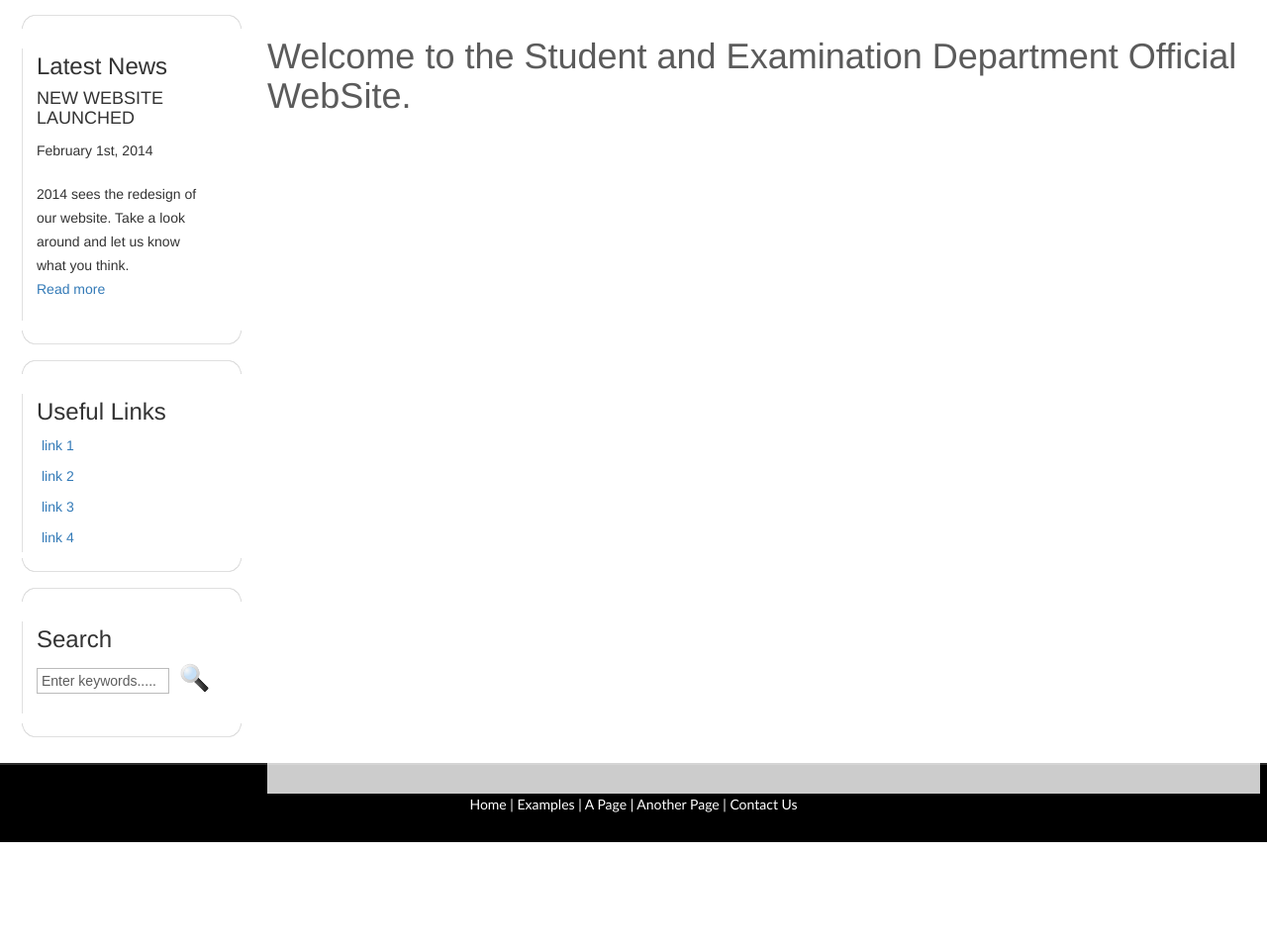
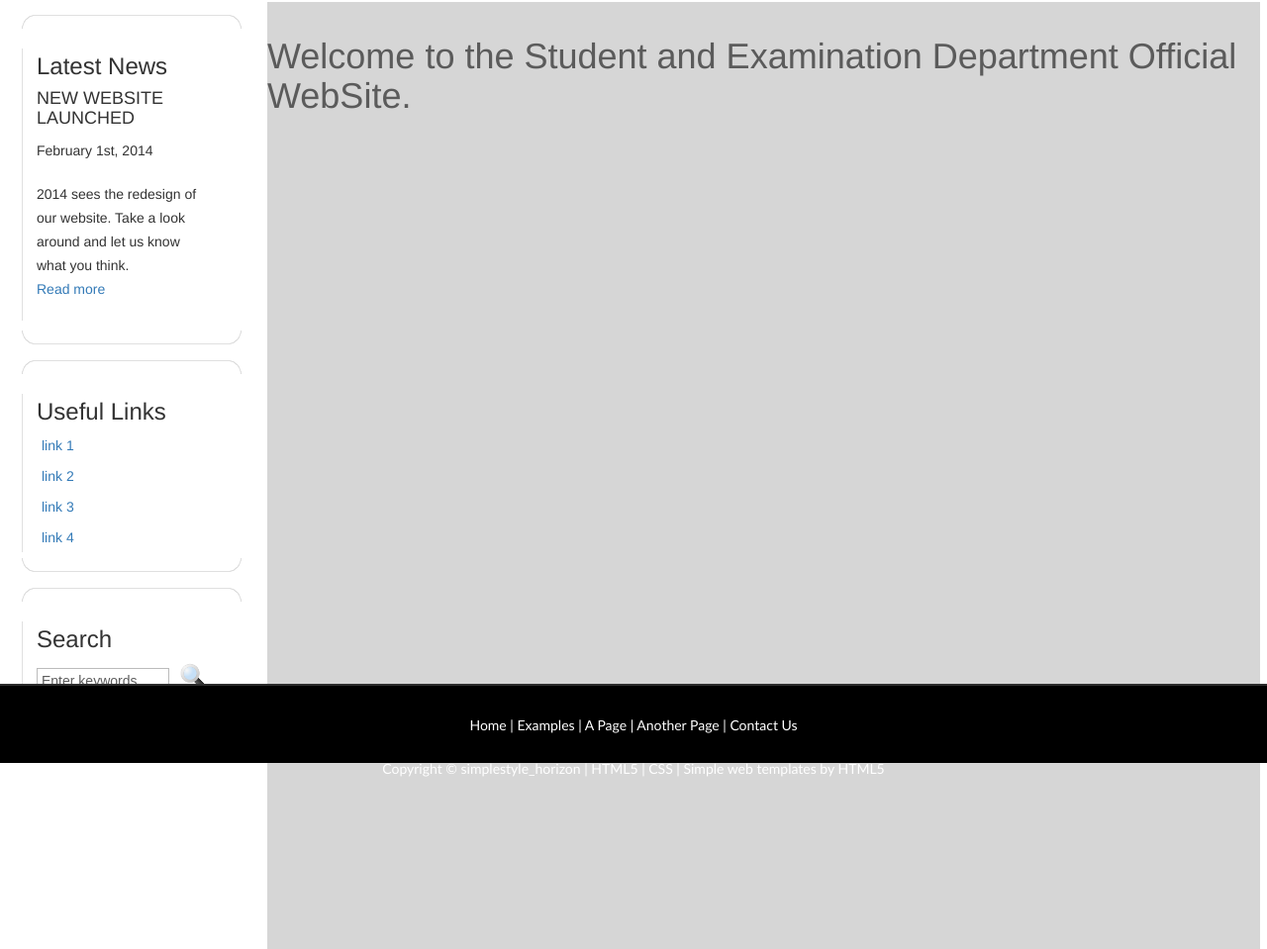
Before and after one commit to Dhananjana97/SEA-Project, a PHP site: page /Student/index.php in a window 1280 px wide. Shown: the part 186-1145 px from the top of the page at 99% size. Before the commit the page ends 1037 px from the top, so only its background shows below. Run offline with PHP 8.4, Linux system fonts and the light colour scheme; a user stored in the database is signed in.

Commit message:
some corrections

```diff
--- a/classes/lecturer.php
+++ b/classes/lecturer.php
@@ -2,7 +2,7 @@
 class Lecturer{
 	public $id;
 	public $type;
-	public $links = array('Set 'Assignments' => 'assignment.php', 'Recorrection' => 'recorrection.php', 'Set QUIZ' => 'quiz_home.php?content=QC', 'Result' => 'updateresults.php');
+	public $links = array('Assignments' => 'assignment.php', 'Recorrection' => 'recorrection.php', 'Set QUIZ' => 'quiz_home.php?content=QC', 'Result' => 'updateresults.php');
 	function __construct($id){
 		$this->id = $id;
 		$this->type ='lecturer';
--- a/footer.php
+++ b/footer.php
@@ -1,5 +1,6 @@
-      </div>
-    </div
+
+		      </div>
+    </div>
 
     <div id="content_footer"></div>
     <div id="footer">
--- a/style/style.css
+++ b/style/style.css
@@ -7,7 +7,7 @@ html
 
 body
 { font: normal .80em 'trebuchet ms', arial, sans-serif;
-  background: #FFF;
+  background: #cccccc;
   color: #555;}
 
 p
@@ -96,9 +96,15 @@ ol li
 
 
 
-#main, #logo, #menubar, #site_content, #footer
+#main{
+	  min-height:100%;
+   position:relative;
+}
+
+#logo, #menubar, #site_content
 { margin-left: ;
-  margin-right: ;}
+  margin-right: ;
+}
 
 #header
 { background: #000;
@@ -239,7 +245,7 @@ ul#menu li a:hover
   margin:0px 10px auto -30px;
 	position:absolute;
 	top:188px;
-	background-color: #fff;
+	background-color: #cccccc;
 	opacity:0.8;
 	margin-right:7.5px;
 	left: 300px;
@@ -295,7 +301,10 @@ ul#menu li a:hover
 }
 
 #footer
-{ width: 100%;
+{
+position:absolute;
+   bottom:0;
+  width: 100%;
   font-family: 'trebuchet ms', sans-serif;
   font-size: 100%;
   height: 80px;
```
Also changed, not shown: header.php (line endings or trailing spaces).
